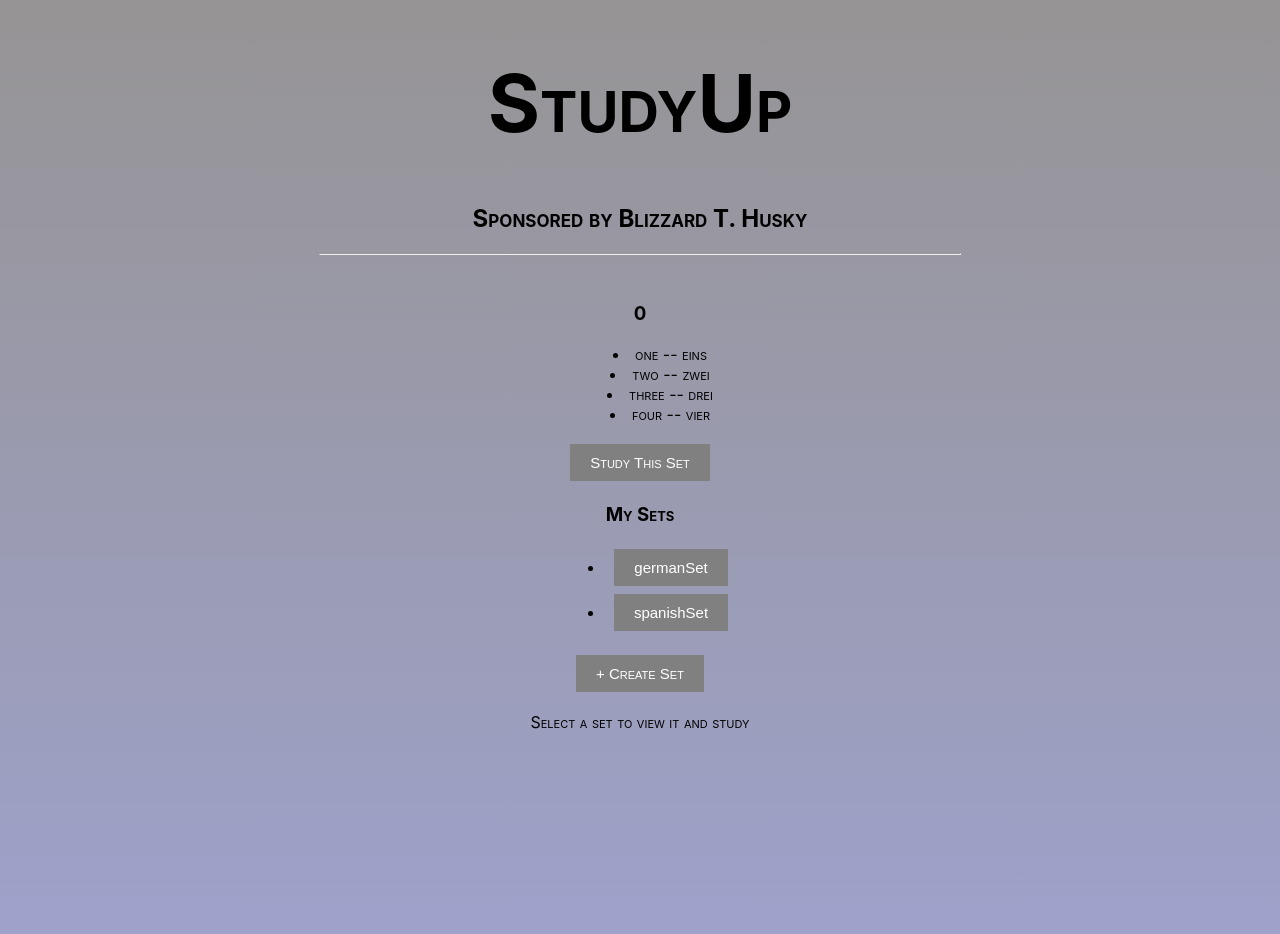
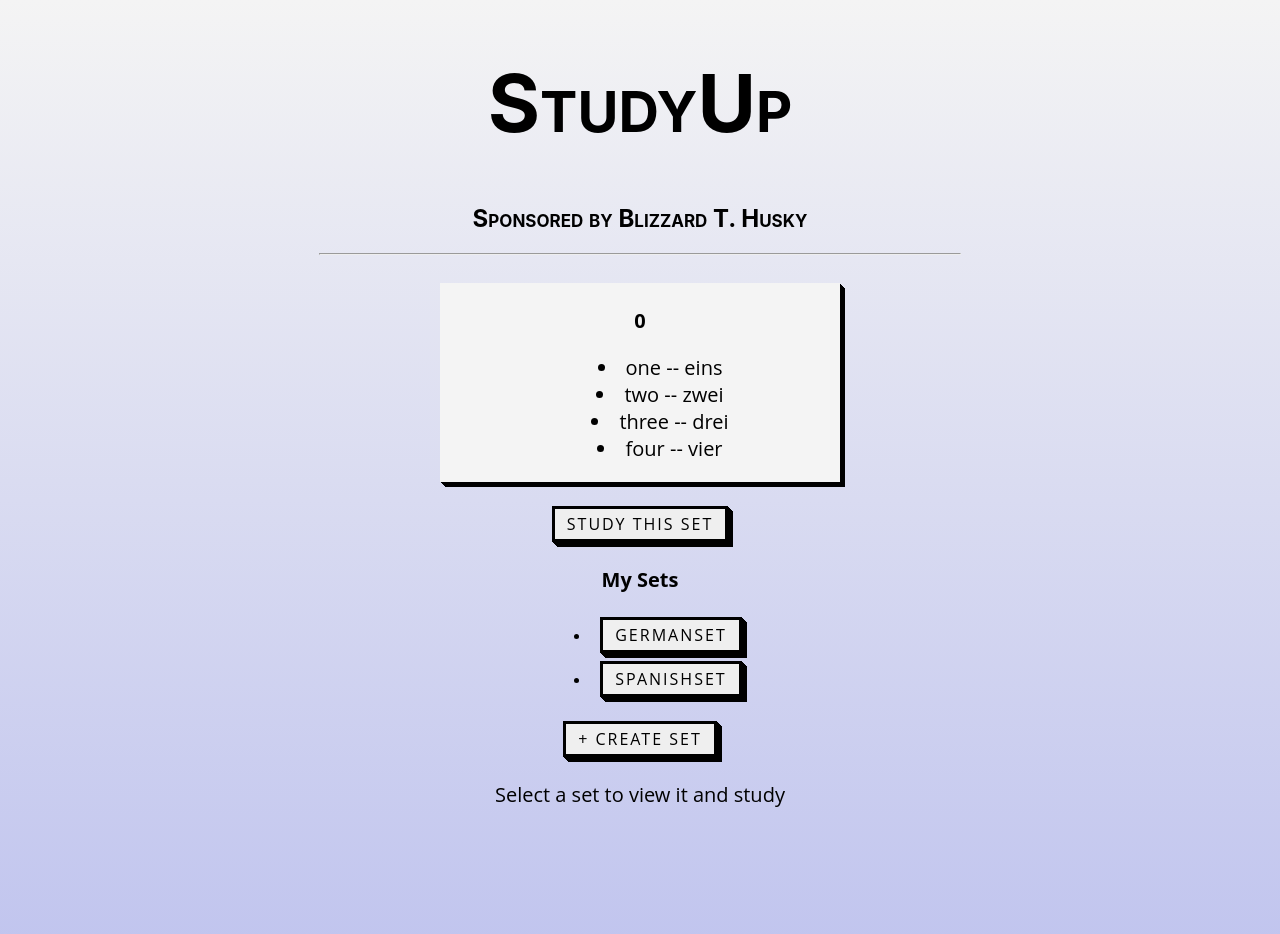
Before and after one commit to hanbyian/CS3141-R01-Team-2, a React (Create React App) app in the folder frontend/studyup/: page /home in a window 1280 px wide. Shown: the top 934 px of the page. Built offline with nearby package versions, Linux system fonts and the light colour scheme; no server answers.

Commit message:
homepage and flashcard styling

```diff
--- a/frontend/studyup/src/components/HomePage.js
+++ b/frontend/studyup/src/components/HomePage.js
@@ -42,8 +42,8 @@ class HomePage extends React.Component{
     addTerm(){
         let nextTerm = (
             <div className="set element" id={this.state.newSet.length}>
-                <input className="inputtext alignc" placeholder="term" id={this.state.newSet.length+"term"}></input>
-                <input className="inputtext alignc" placeholder="definition" id={this.state.newSet.length+"definition"}></input>
+                <input className="inp alignc" placeholder="term" id={this.state.newSet.length+"term"}></input>
+                <input className="inp alignc" placeholder="definition" id={this.state.newSet.length+"definition"}></input>
             </div>
         );
         this.setState({newSetCount:this.state.newSet.push(nextTerm)});
@@ -77,19 +77,19 @@ class HomePage extends React.Component{
         if(this.state.viewState == 1){/* viewState=1 is set creation mode*/
             let firstTerm = (
             <div  className="set element alignc" id={this.state.newSet.length} >
-                <input className="inputtext alignc" placeholder="term" id={this.state.newSet.length+"term"}></input>
-                <input className="inputtext alignc" placeholder="definition" id={this.state.newSet.length+"definition"}></input>
+                <input className="inp alignc" placeholder="term" id={this.state.newSet.length+"term"}></input>
+                <input className="inp alignc" placeholder="definition" id={this.state.newSet.length+"definition"}></input>
             </div>
             );
             if(this.state.newSet.length==0)this.state.newSet.push(firstTerm)
             setView=(
             <div className="newSet alignc">
-                <input type="text" className="inputtext alignc" placeholder="Name of Study Set" id="newSetName"></input>
+                <input type="text" className="inp alignc" placeholder="Name of Study Set" id="newSetName"></input>
                 <div className="memberList" id="createSet">
                     {this.state.newSet}
                 </div>
-                <button className="smallcaps button1" onClick={this.addTerm}>+ Add new term</button>
-                <button className="smallcaps button1" onClick={this.pushSet}>Finish Making Set</button>
+                <button className="button54" onClick={this.addTerm}>+ Add new term</button>
+                <button className="button54" onClick={this.pushSet}>Finish Making Set</button>
             </div>);
         }else if(this.state.viewState==0){/* viewState=0 is viewing a specific set */
             //setView for the currently selected set(stored in state) which shows the terms and has study button
@@ -97,11 +97,13 @@ class HomePage extends React.Component{
             sampleSets[this.state.viewingIndex].forEach((index,value)=>console.log(index[0],index[1]));
             setView=
             (<div className="alignc">
-                <h3 className="smallcaps alignc">{this.state.viewingSet}</h3>
+                <div id="setBox" >
+                <h3 className="setText alignc">{this.state.viewingSet}</h3>
                 <ul className="alignc">
-                {sampleSets[this.state.viewingIndex].map(e=><li key={e[0]} className="smallcaps">{e[0]} -- {e[1]}</li>)}
+                {sampleSets[this.state.viewingIndex].map(e=><li key={e[0]} className="setText">{e[0]} -- {e[1]}</li>)}
                 </ul>
-                <button className="smallcaps button1 alignc" onClick={this.handleStudyingFlashcards}>Study This Set</button>
+                </div><br></br>
+                <button className="button54 alignc" onClick={this.handleStudyingFlashcards}>Study This Set</button>
             </div>);
         } else if(this.state.viewState==2){/* viewState=2 is studying a set mode  */
             //do da flashcard ting
@@ -116,12 +118,12 @@ class HomePage extends React.Component{
             </div>
             {setView}
             <div className="alignc">
-                <h3 className="smallcaps alignc">My Sets</h3>
-                <ul className="smallcaps alignc">
-                    {sampleSetsKeys.length==0? <p>you have no sets</p>: sampleSetsKeys.map(e => (<li key={e[0]}><button className="button1" onClick = {ee => this.handleViewingSet(e)}>{e[0]}</button></li>))}
+                <h3 className="setText alignc">My Sets</h3>
+                <ul className="alignc">
+                    {sampleSetsKeys.length==0? <p>you have no sets</p>: sampleSetsKeys.map(e => (<li key={e[0]}><button className="button54" onClick = {ee => this.handleViewingSet(e)}>{e[0]}</button></li>))}
                 </ul>
-                <button className="smallcaps button1" onClick={this.handleCreating}>+ Create Set</button>
-                <p className="smallcaps alignc">Select a set to view it and study</p>
+                <button className="button54" onClick={this.handleCreating}>+ Create Set</button>
+                <p className="setText alignc">Select a set to view it and study</p>
             </div>
             </div>
         );
--- a/frontend/studyup/src/flashcards.js
+++ b/frontend/studyup/src/flashcards.js
@@ -27,12 +27,14 @@ export class Flashcards extends React.Component{
         else{this.setState({currentIndex:this.state.currentIndex-1});}
     }
     render(){
-            return (<div >
+            return (<div>
+                <div id="flashcard">
                 <h1 className="alignc">{this.state.set[this.state.currentIndex][this.state.showingTerm]}</h1>
+                </div><br></br>
                 <div className="alignc" id="buttons">
-                    <button className="smallcaps button1" onClick={this.handlePrevious}>Previous</button>
-                    <button className="smallcaps button1" onClick={this.handleShowingTerm}>Flip flashcard</button>
-                    <button className="smallcaps button1" onClick={this.handleNext}>Next</button>
+                    <button className="smallcaps button54" onClick={this.handlePrevious}>Previous</button>
+                    <button className="smallcaps button54" onClick={this.handleShowingTerm}>Flip flashcard</button>
+                    <button className="smallcaps button54" onClick={this.handleNext}>Next</button>
                 </div>
             </div>);
     }
--- a/frontend/studyup/src/style.css
+++ b/frontend/studyup/src/style.css
@@ -57,6 +57,91 @@
 
 #backgrad{
 	height: 1500px;
-	background-image: linear-gradient(#969494, #a3a9eb);
+	background-image: linear-gradient(#f4f4f4, #a3a9eb);
     overflow: auto;
 }
+
+#flashcard{
+        width: 24vw;
+        height: 12vh;
+        margin: auto;
+        display: flex;
+        justify-content: center;
+        align-items: center;
+        flex-wrap: wrap;
+        background-color: #f4f4f4;
+        padding-top: 25px;
+        box-shadow: 0px 2px 4px 0px rgba(0, 0, 0, 0.9);
+}
+
+.button54 {
+  font-family: "Open Sans", sans-serif;
+  font-size: 16px;
+  letter-spacing: 2px;
+  text-decoration: none;
+  text-transform: uppercase;
+  color: #000;
+  cursor: pointer;
+  border: 3px solid;
+  padding: 0.25em 0.5em;
+  box-shadow: 1px 1px 0px 0px, 2px 2px 0px 0px, 3px 3px 0px 0px, 4px 4px 0px 0px, 5px 5px 0px 0px;
+  position: relative;
+  user-select: none;
+  -webkit-user-select: none;
+  touch-action: manipulation;
+  margin: 4px;
+}
+
+.button54:active {
+  box-shadow: 0px 0px 0px 0px;
+  top: 5px;
+  left: 5px;
+}
+
+@media (min-width: 768px) {
+  .button54 {
+    padding: 0.25em 0.75em;
+  }
+}
+
+.inp{
+box-sizing: border-box;
+font-family: inherit;
+font-size: 14px;
+vertical-align: baseline;
+font-weight: 400;
+line-height: 1.29;
+letter-spacing: .16px;
+border-radius: 0;
+outline: 2px solid transparent;
+outline-offset: -2px;
+width: auto;
+height: 40px;
+border: none;
+border-bottom: 1px solid #8d8d8d;
+background-color: #f4f4f4;
+padding: 0 16px;
+color: #161616;
+margin: 4px;
+transition: background-color 70ms cubic-bezier(.2,0,.38,.9),outline 70ms cubic-bezier(.2,0,.38,.9);
+}
+:focus{
+    outline: 2px solid #070707;
+    outline-offset: -2px;
+}
+
+.setText{
+    font-family: "Open Sans", sans-serif;
+    font-size: 20px;
+}
+
+#setBox{
+    width: 30%;
+    height: 50%;
+    margin: auto;
+    justify-content: center;
+    align-items: center;
+    background-color: #f4f4f4;
+    padding: 0.25em 0.5em;
+    box-shadow: 1px 1px 0px 0px, 2px 2px 0px 0px, 3px 3px 0px 0px, 4px 4px 0px 0px, 5px 5px 0px 0px;
+}
```
